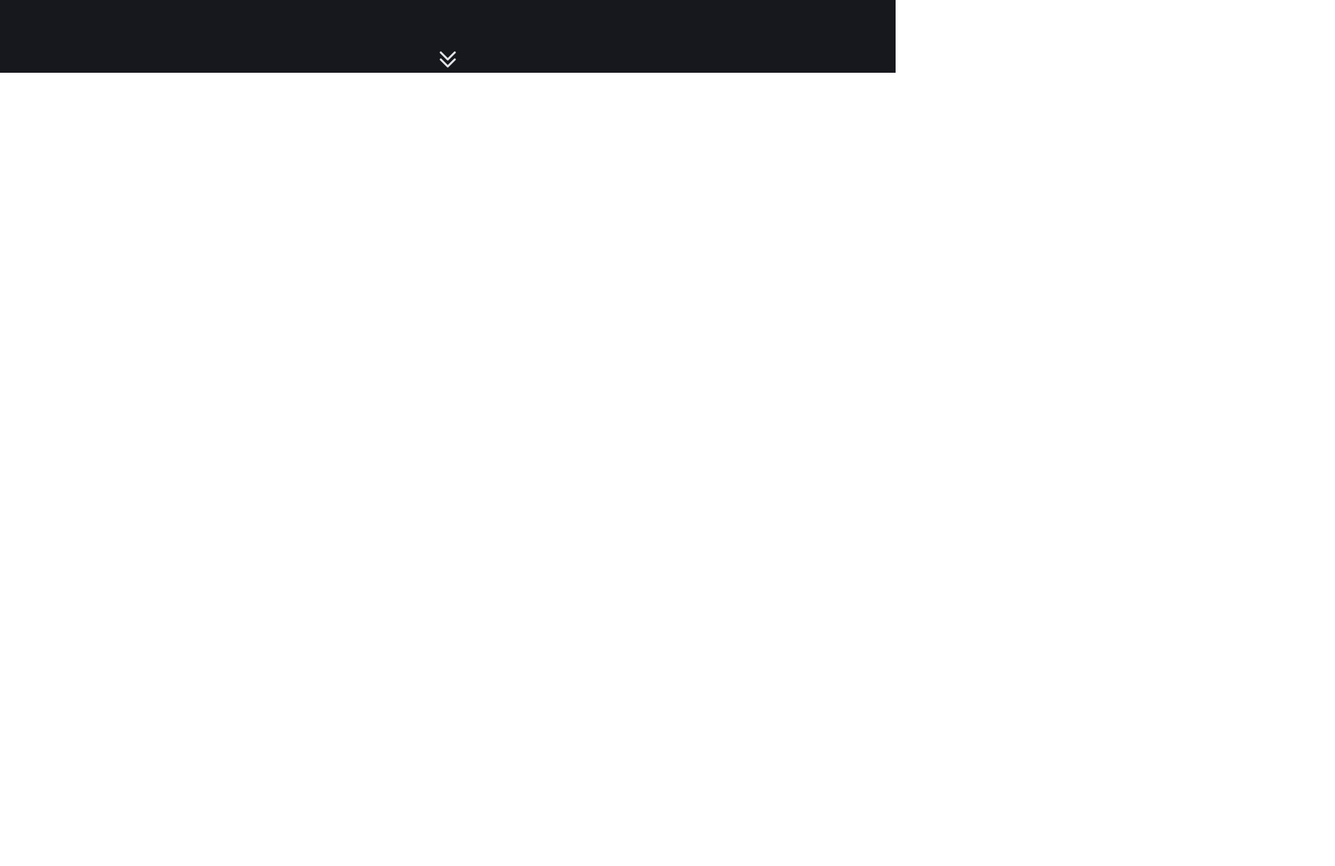
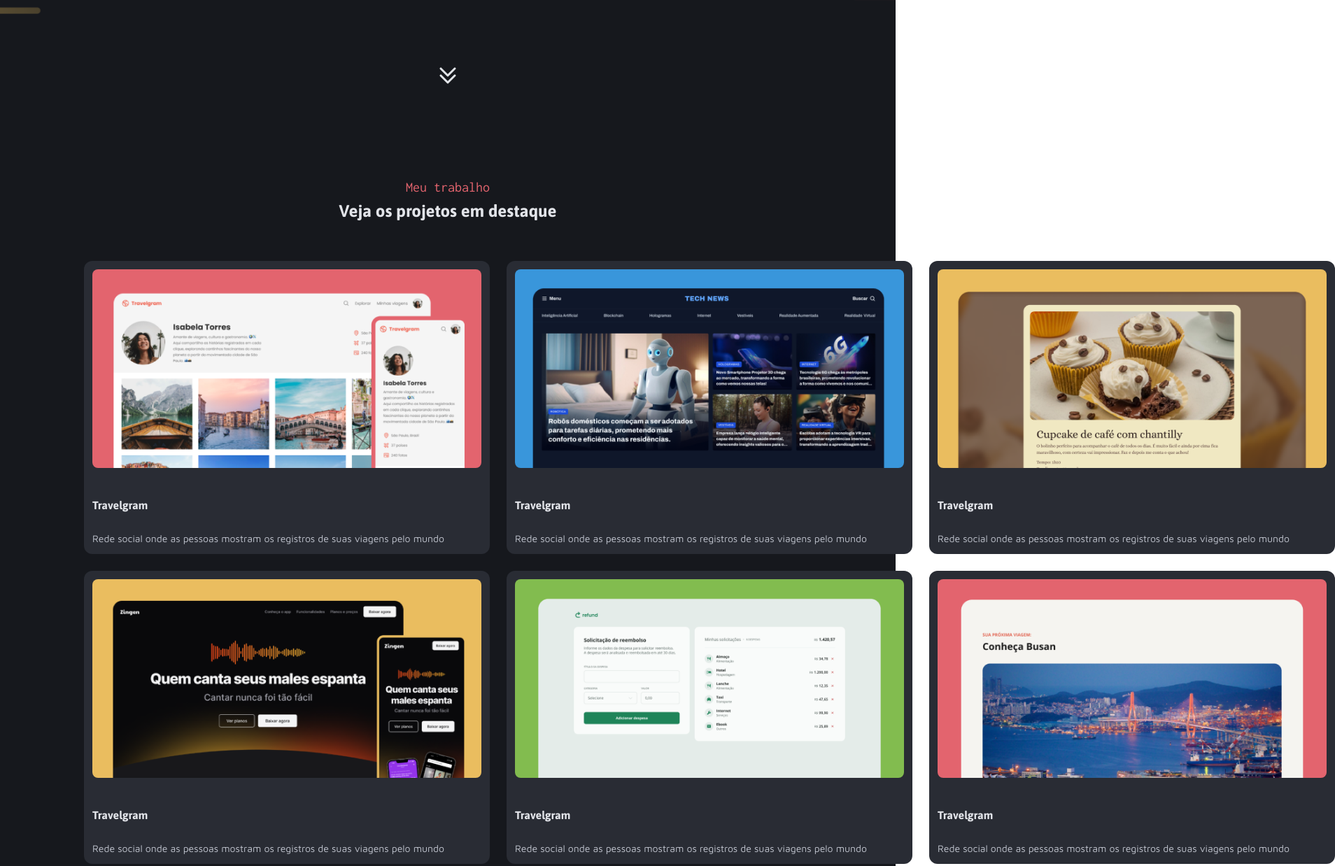
Before and after one commit to WallaceRibeiro77/portifolio-rocketseat, a plain HTML site: page index.html in a window 1280 px wide. Shown: the part 568-1806 px from the top of the page at 70% size, 1908 px wide, since content can reach past the window. Before the commit the page ends 800 px from the top, so only its background shows below. Drawn offline with Linux system fonts and the light colour scheme.

Commit message:
section projects finished

```diff
--- a/index.html
+++ b/index.html
@@ -60,6 +60,47 @@
             </div>
         </section>
         <!--fim intro-->
+        <section id="projects">
+            <div class="container">
+                <div class="header-project">
+                    <span class="destaque">Meu trabalho</span>
+                    <h2>Veja os projetos em destaque</h2>
+                </div>
+                <div class="grid-cards">
+                    <figure class="card">
+                        <img src="assets/images/Thumbnail_Project-01.png" alt="">
+                        <figcaption>Travelgram</figcaption>
+                        <p>Rede social onde as pessoas mostram os registros de suas viagens pelo mundo</p>
+                    </figure>
+                    <figure class="card">
+                        <img src="assets/images/Thumbnail_Project-02.png" alt="">
+                        <figcaption>Travelgram</figcaption>
+                        <p>Rede social onde as pessoas mostram os registros de suas viagens pelo mundo</p>
+                    </figure>
+                    <figure class="card">
+                        <img src="assets/images/Thumbnail_Project-03.png" alt="">
+                        <figcaption>Travelgram</figcaption>
+                        <p>Rede social onde as pessoas mostram os registros de suas viagens pelo mundo</p>
+                    </figure>
+                    <figure class="card">
+                        <img src="assets/images/Thumbnail_Project-04.png" alt="">
+                        <figcaption>Travelgram</figcaption>
+                        <p>Rede social onde as pessoas mostram os registros de suas viagens pelo mundo</p>
+                    </figure>
+                    <figure class="card">
+                        <img src="assets/images/Thumbnail_Project-05.png" alt="">
+                        <figcaption>Travelgram</figcaption>
+                        <p>Rede social onde as pessoas mostram os registros de suas viagens pelo mundo</p>
+                    </figure>
+                    <figure class="card">
+                        <img src="assets/images/Thumbnail_Project-06.png" alt="">
+                        <figcaption>Travelgram</figcaption>
+                        <p>Rede social onde as pessoas mostram os registros de suas viagens pelo mundo</p>
+                    </figure>
+                </div>
+            </div>
+        </section>
+        <!--fim projects-->
     </main>
 </body>
 </html>
--- a/styles/index.css
+++ b/styles/index.css
@@ -1,3 +1,4 @@
 @import url(global.css);
 @import url(utility.css);
-@import url(header.css);
+@import url(intro.css);
+@import url(projetos.css);
--- a/styles/header.css
+++ b/styles/intro.css
@@ -1,6 +1,7 @@
 #intro{
     background: url(../assets/Background_Intro.png) lightgray 50% / cover no-repeat;
     color: white;
+    padding: 120px 163px 57px;
 
     .arrowDown{
         text-align: center;
@@ -8,7 +9,6 @@
 }
 header{
     display: flex;
-    padding: 120px 163px 57px;
     flex-direction: column;
     justify-content: flex-end;
     align-items: center;
@@ -72,7 +72,7 @@ header{
     display: flex;
     justify-content: center;
     gap: 16px;
-    margin-bottom: 94px;
+    margin: 80px 0 94px;
 
     .tech-card{
         display: flex;
--- /dev/null
+++ b/styles/projetos.css
@@ -0,0 +1,57 @@
+#projects{
+    padding: 72px 120px 144px;
+    background-color: var(--base-gray200);
+    .header-project{
+        text-align: center;
+        span{
+            color: var(--main-red);
+            font-family: Inconsolata;
+            font-size: 20px;
+            line-height: 120%;
+        }
+        h2{
+            color: var(--base-gray600);
+            font-family: Asap;
+            font-size: 24px;
+            font-weight: 700;
+            margin: 8px 0 56px;
+            line-height: 120%;
+        }
+    }
+    .grid-cards{
+        display: grid;
+        grid-template-columns: repeat(3, 1fr);
+        align-content: center;
+        gap: 24px;
+
+        .card{
+            display: flex;
+            flex-direction: column;
+            background-color: var(--base-gray300);
+            border-radius: 12px;
+            gap: 20px;
+            padding: 12px;
+
+            img{
+                background-repeat: no-repeat;
+                align-self: center;
+                object-fit: cover;
+                border-radius: 8px;
+            }
+            figcaption{
+                color: var(--base-gray600);
+                font-family: Asap;
+                font-size: 16px;
+                font-weight: 700;
+                line-height: 120%;
+                margin: 24px 0 8px;
+            }
+            p{
+                color: var(--base-gray500);
+                font-family: "Maven Pro";
+                font-size: 14px;
+                line-height: 140%;
+            }
+        }
+    }
+}
```
